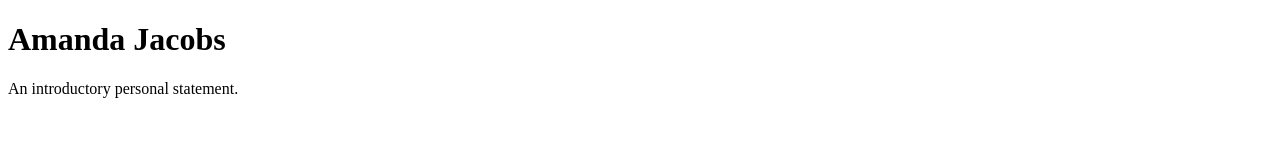
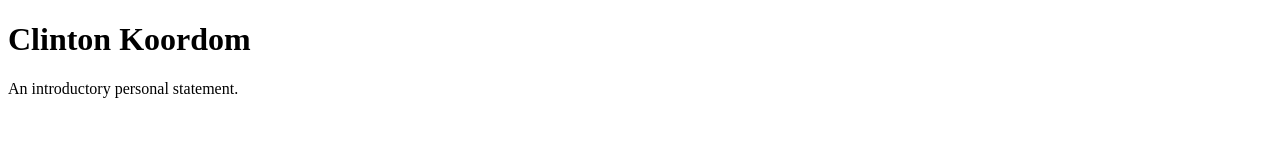
Before and after one commit to Clinton87/IntroToWebDesign, a plain HTML site: page resume1.html in a window 1280 px wide. Shown: the top 155 px of the page. Drawn offline with Linux system fonts and the light colour scheme.

Commit message:
Update resume1.html

```diff
--- a/resume1.html
+++ b/resume1.html
@@ -1,7 +1,7 @@
 <!DOCTYPE html>
 <head>
     <body>
-        <h1>Amanda Jacobs</h1>
+        <h1>Clinton Koordom</h1>
         <p>An introductory personal statement.</p>
         <br>
         <h2>Education</h2>
```
